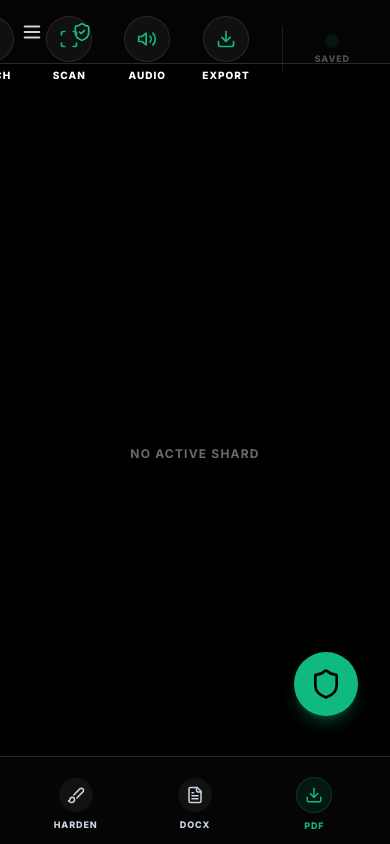
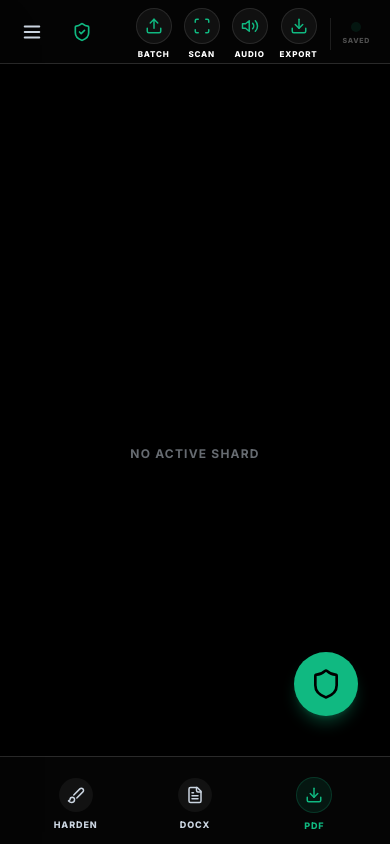
Before and after one commit to harristotle1987/AegisVault, a React (Vite) app: page / in a window 390 px wide. Built offline with nearby package versions, Linux system fonts and the light colour scheme; a web font is replaced by a local one.

Commit message:
feat: Refine UI spacing and element sizing
Adjusts the positioning and sizing of control elements and toolbar items to improve visual hierarchy and responsiveness across different screen sizes.

```diff
--- a/App.tsx
+++ b/App.tsx
@@ -352,59 +352,59 @@ export default function App() {
           )}
         </div>
 
-        {/* Navbar Fixed Controls: Sovereign Right-Side Bank */}
-        <div className="fixed top-4 right-8 flex items-center gap-8 z-[10001]">
+        {/* Navbar Fixed Controls: Tightened Sovereign Right-Side Bank */}
+        <div className="fixed top-2 md:top-4 right-4 md:right-8 flex items-center gap-3 md:gap-4 z-[10001]">
            {/* 1. BATCH BUTTON */}
            <button
              onClick={() => document.getElementById('batch-upload-trigger')?.click()}
-             className="flex flex-col items-center gap-1.5 transition-all active:scale-90 group"
+             className="flex flex-col items-center gap-1 transition-all active:scale-90 group"
            >
-             <div className="p-3 bg-white/5 border border-white/10 rounded-full text-emerald-vault group-hover:bg-emerald-vault/10">
-               <Upload size={20} />
+             <div className="p-2 md:p-3 bg-white/5 border border-white/10 rounded-full text-emerald-vault group-hover:bg-emerald-vault/10">
+               <Upload size={18} className="md:w-5 md:h-5" />
              </div>
-             <span className="text-[10px] font-black uppercase tracking-widest text-white">Batch</span>
+             <span className="text-[8px] md:text-[10px] font-black uppercase tracking-widest text-white">Batch</span>
            </button>
 
            {/* 2. SCAN BUTTON (HD PLATE SCANNER) */}
            <button
              onClick={() => setActiveModal('scanner')}
-             className="flex flex-col items-center gap-1.5 transition-all active:scale-90 group"
+             className="flex flex-col items-center gap-1 transition-all active:scale-90 group"
            >
-             <div className="p-3 bg-white/5 border border-white/10 rounded-full text-emerald-vault group-hover:bg-emerald-vault/10">
-               <Scan size={20} />
+             <div className="p-2 md:p-3 bg-white/5 border border-white/10 rounded-full text-emerald-vault group-hover:bg-emerald-vault/10">
+               <Scan size={18} className="md:w-5 md:h-5" />
              </div>
-             <span className="text-[10px] font-black uppercase tracking-widest text-white">Scan</span>
+             <span className="text-[8px] md:text-[10px] font-black uppercase tracking-widest text-white">Scan</span>
            </button>
 
            {/* 3. AUDIO BUTTON */}
            <button
              onClick={handleListen}
-             className="flex flex-col items-center gap-1.5 transition-all active:scale-90 group"
+             className="flex flex-col items-center gap-1 transition-all active:scale-90 group"
            >
-             <div className={`p-3 border rounded-full transition-all ${isPlayingAudio ? 'bg-emerald-vault text-black shadow-emerald-glow' : 'bg-white/5 border-white/10 text-emerald-vault group-hover:bg-emerald-vault/10'}`}>
-               {isPlayingAudio ? <BookOpen size={20} className="animate-pulse" /> : <Volume2 size={20} />}
+             <div className={`p-2 md:p-3 border rounded-full transition-all ${isPlayingAudio ? 'bg-emerald-vault text-black shadow-emerald-glow' : 'bg-white/5 border-white/10 text-emerald-vault group-hover:bg-emerald-vault/10'}`}>
+               {isPlayingAudio ? <BookOpen size={18} className="md:w-5 md:h-5 animate-pulse" /> : <Volume2 size={18} className="md:w-5 md:h-5" />}
              </div>
-             <span className="text-[10px] font-black uppercase tracking-widest text-white">Audio</span>
+             <span className="text-[8px] md:text-[10px] font-black uppercase tracking-widest text-white">Audio</span>
            </button>
 
            {/* 4. EXPORT BUTTON */}
            <button
              onClick={() => initiateExport('pdf')}
-             className="flex flex-col items-center gap-1.5 transition-all active:scale-90 group"
+             className="flex flex-col items-center gap-1 transition-all active:scale-90 group"
            >
-             <div className="p-3 bg-white/5 border border-white/10 rounded-full text-emerald-vault group-hover:bg-emerald-vault/10">
-               <Download size={20} />
+             <div className="p-2 md:p-3 bg-white/5 border border-white/10 rounded-full text-emerald-vault group-hover:bg-emerald-vault/10">
+               <Download size={18} className="md:w-5 md:h-5" />
              </div>
-             <span className="text-[10px] font-black uppercase tracking-widest text-white">Export</span>
+             <span className="text-[8px] md:text-[10px] font-black uppercase tracking-widest text-white">Export</span>
            </button>
 
            {/* STATUS INDICATOR */}
-           <div className="p-2 border-l border-white/10 pl-8 flex flex-col items-center gap-1">
+           <div className="p-1 md:p-2 border-l border-white/10 pl-3 md:pl-4 flex flex-col items-center gap-1 shrink-0">
              <div
-               className={`w-3.5 h-3.5 rounded-full transition-all duration-700 shadow-emerald-glow ${vaultSynced ? "opacity-10" : "opacity-100 animate-pulse"}`}
+               className={`w-2.5 h-2.5 md:w-3.5 md:h-3.5 rounded-full transition-all duration-700 shadow-emerald-glow ${vaultSynced ? "opacity-10" : "opacity-100 animate-pulse"}`}
                style={{ backgroundColor: '#10B981' }}
              />
-             <span className="text-[9px] font-black text-white/30 uppercase tracking-widest">Saved</span>
+             <span className="text-[7px] md:text-[9px] font-black text-white/30 uppercase tracking-widest">Saved</span>
            </div>
         </div>
 
--- a/components/Toolbar.tsx
+++ b/components/Toolbar.tsx
@@ -26,26 +26,26 @@ export const Toolbar: React.FC<ToolbarProps> = ({
   onToggleSidebar
 }) => {
   return (
-    <nav className="h-16 md:h-14 border-b border-vault-border bg-obsidian-soft/80 backdrop-blur-md flex items-center justify-between px-4 md:px-6 shrink-0 z-[9999] relative">
-      <div className="flex items-center gap-4 md:gap-6 h-full">
+    <nav className="h-16 md:h-14 border-b border-vault-border bg-obsidian-soft/80 backdrop-blur-md flex items-center justify-between px-4 md:px-6 shrink-0 z-[1000] relative">
+      <div className="flex items-center gap-4 md:gap-6 h-full z-[1001]">
         <button
           onClick={(e) => {
             e.preventDefault();
             onToggleSidebar();
           }}
-          className="md:hidden p-2 -ml-2 text-vault-dim hover:text-white transition-all min-h-[48px] min-w-[48px] flex items-center justify-center active:scale-90 z-[9999]"
+          className="md:hidden p-2 -ml-2 text-vault-dim hover:text-white transition-all min-h-[48px] min-w-[48px] flex items-center justify-center active:scale-90"
           aria-label="Toggle Sidebar"
         >
           <Menu size={22} />
         </button>
 
-        <div className="flex items-center gap-2 z-[9999]">
+        <div className="flex items-center gap-2">
           <ShieldCheck className="text-emerald-vault w-5 h-5 md:w-4 md:h-4" />
         </div>
       </div>
 
-      {/* Internal Toolbar Actions - Refined */}
-      <div className="flex gap-2 h-full items-center mr-auto ml-8">
+      {/* Internal Toolbar Actions - Refined Spacing */}
+      <div className="flex gap-2 h-full items-center mr-auto ml-4 md:ml-8">
         <div className="hidden sm:flex gap-2 items-center">
           <button
             onClick={onLocalRefine}
```
